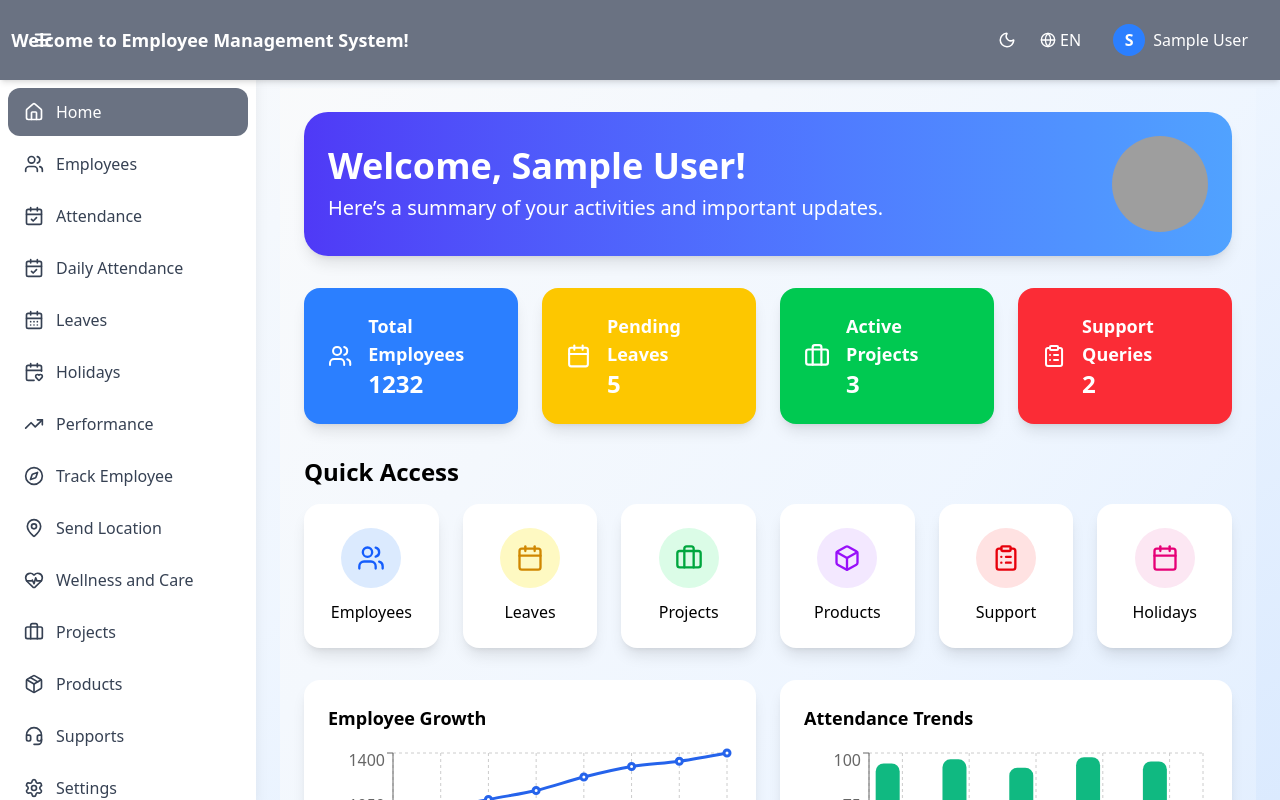
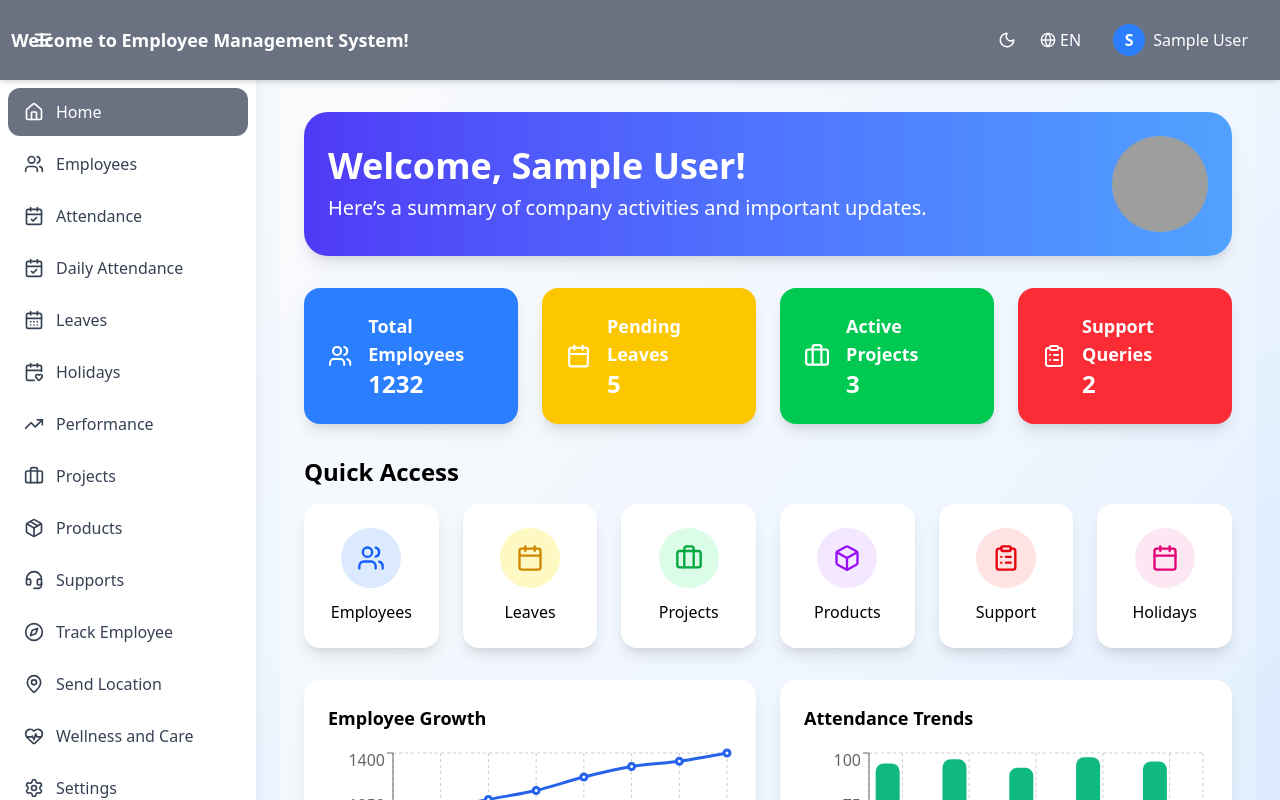
Before and after one commit to Gaurav-0211/Employee-Management-System, a React (Vite) app in the folder HRA-Portal/: page / in a window 1280 px wide. Built offline with nearby package versions, Linux system fonts and the light colour scheme; sample sign-in values are in the browser's storage; grey boxes are pictures that could not be loaded.

Commit message:
_Fix:Home and Employee page Updated

```diff
--- a/HRA-Portal/src/components/Sidebar.jsx
+++ b/HRA-Portal/src/components/Sidebar.jsx
@@ -23,12 +23,12 @@ const menu = [
   { name: "Leaves", path: "/leaves", icon: CalendarDays },
   { name: "Holidays", path: "/holiday", icon: CalendarHeart },
   { name: "Performance", path: "/performance", icon: TrendingUp },
+  { name: "Projects", path: "/project", icon: Briefcase },
+  { name: "Products", path: "/product", icon: Package },
+  { name: "Supports", path: "/support", icon: Headset },
   { name: "Track Employee", path: "/location", icon: Compass },
   { name: "Send Location", path: "/live-location", icon: MapPin },
   { name: "Wellness and Care", path: "/wellness", icon: HeartPulse },
-  { name: "Projects", path: "/project", icon: Briefcase },
-  { name: "Products", path: "/product", icon: Package },
-  { name: "Supports", path: "/support", icon: Headset },
   { name: "Settings", path: "/settings", icon: Settings },
 ];
 
--- a/HRA-Portal/src/pages/Employees.jsx
+++ b/HRA-Portal/src/pages/Employees.jsx
@@ -24,7 +24,6 @@ export default function Employees() {
       if (!res.ok) throw new Error("Failed to fetch employees");
 
       const data = await res.json();
-      console.log("Fetched All Employees:", data);
 
       if (data.status === "SUCCESS" && Array.isArray(data.data.content)) {
         setEmployees(data.data.content);
--- a/HRA-Portal/src/pages/Home.jsx
+++ b/HRA-Portal/src/pages/Home.jsx
@@ -130,7 +130,7 @@ export default function Home() {
             Welcome, {user?.name || "Employee"}!
           </h1>
           <p className="text-lg md:text-xl">
-            Here’s a summary of your activities and important updates.
+            Here’s a summary of company activities and important updates.
           </p>
         </div>
         <img
```
